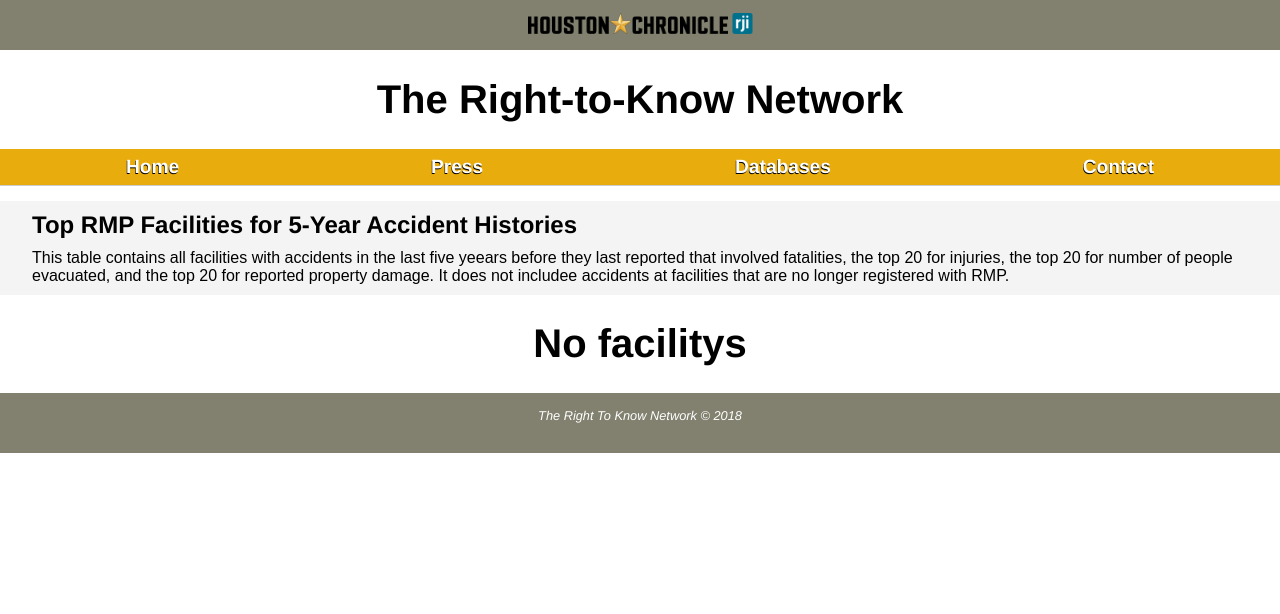
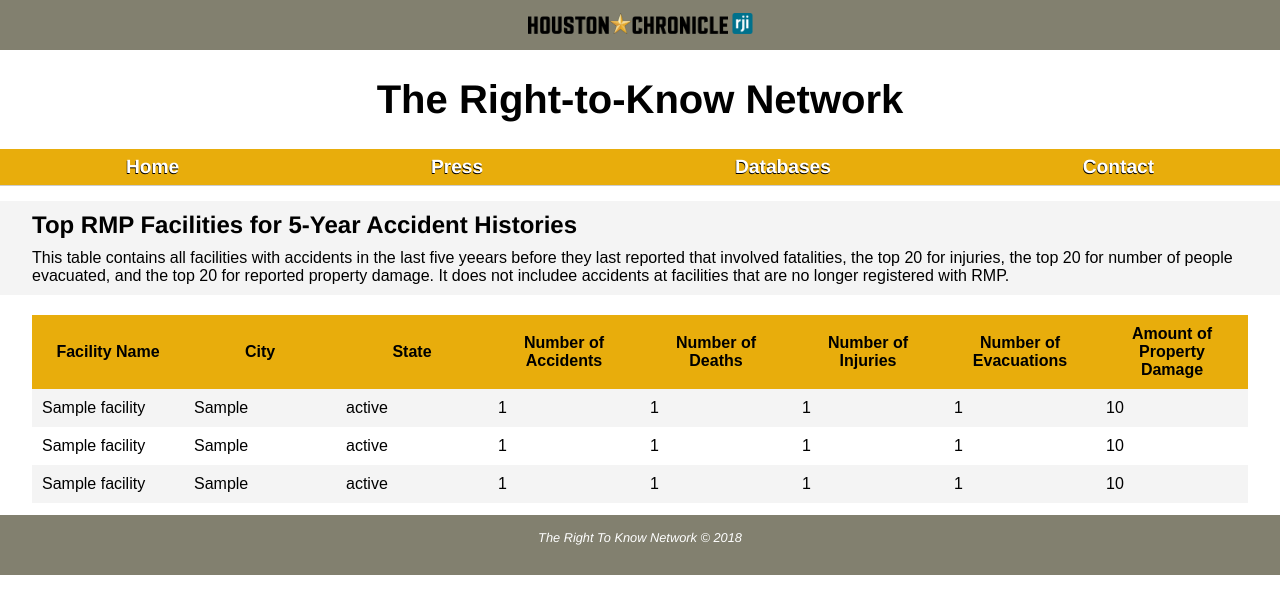
Before and after one commit to rji-futures-lab/django-rmp-data, a Django app: page /rmp/accident/ in a window 1280 px wide. Shown: the top 614 px of the page. Run offline with Django 3.2, Linux system fonts and the light colour scheme; tables that the repository leaves empty hold one stand-in row (values such as "Sample post"); some web fonts are replaced.

Commit message:
added indexes to Accidents, other small stuff

```diff
--- a/rmp/models/processed/toplevel.py
+++ b/rmp/models/processed/toplevel.py
@@ -100,7 +100,7 @@
     sortid_1 = CopyFromCharField(max_length=5)
     sortid_2 = CopyFromCharField(max_length=5)
     sortid_3 = CopyFromCharField(max_length=5)
-    deregistration_yn = CopyFromCharField(max_length=1, blank=True)
+    registered = CopyFromBooleanField(default=True)
     num_fte = CopyFromIntegerField(null=True)
     # TODO AGGREGATE
     num_accident = CopyFromIntegerField()
@@ -128,6 +128,13 @@
     #     )
 
     #     return qs
+
+    class Meta:
+        indexes = [
+            models.Index(fields=['registered', '-num_deaths']),
+            models.Index(fields=['registered', '-num_evacuated']),
+            models.Index(fields=['registered', '-property_damage']),
+        ]
 
 
 class Registration(BaseRMPModel):
--- a/rmp/templates/rmp/accident_list.html
+++ b/rmp/templates/rmp/accident_list.html
@@ -66,7 +66,7 @@
       </tr>
       {% endfor %}
     {% else %}
-    <h1>No facilitys</h1>
+    <h1>No facilities</h1>
     {% endif %}
     </table>
   </div>
--- a/rmp/templates/rmp/rmp.html
+++ b/rmp/templates/rmp/rmp.html
@@ -45,7 +45,6 @@
       <a href="{% url 'state_accidents' %}">Accidents by State</a>
       <a href= "{% url 'location_search' %}">Search by location</a>
       <a href="{% url 'facility_search' %}">Search by facility name</a>
-      <a href="{% url 'test' %}">TEST LINK REMEMBER TO DELETE</a>
     </div>
     <div class="description">
       <h3 id="about">About the Database</h3>
--- a/rmp/views.py
+++ b/rmp/views.py
@@ -44,15 +44,15 @@
     return render(request, 'rmp/brs.html')
 
 def accident(request):
-    facility_list = Facility.objects.filter(deregistration_yn='n').order_by('-num_deaths')[:20]
-    evacuated_list = Facility.objects.filter(deregistration_yn='n').order_by('-num_evacuated')[:20]
-    prop_damage_list = Facility.objects.filter(deregistration_yn='n').order_by('-property_damage')[:20]
+    facility_list = Facility.objects.filter(registered=True).order_by('-num_deaths')[:20]
+    evacuated_list = Facility.objects.filter(registered=True).order_by('-num_evacuated')[:20]
+    prop_damage_list = Facility.objects.filter(registered=True).order_by('-property_damage')[:20]
     context = {'facility_list': facility_list, 'evacuated_list': evacuated_list, 'prop_damage_list': prop_damage_list}
     return render(request, 'rmp/accident_list.html', context)
 
 def state_accidents(request):
     state_list = Facility.objects.values('state') \
-                         .filter(deregistration_yn='n') \
+                         .filter(registered=True) \
                          .annotate(count=Count('id')) \
                          .annotate(num_accidents=Sum('num_accident')) \
                          .annotate(num_deaths=Sum('num_deaths')) \
```
